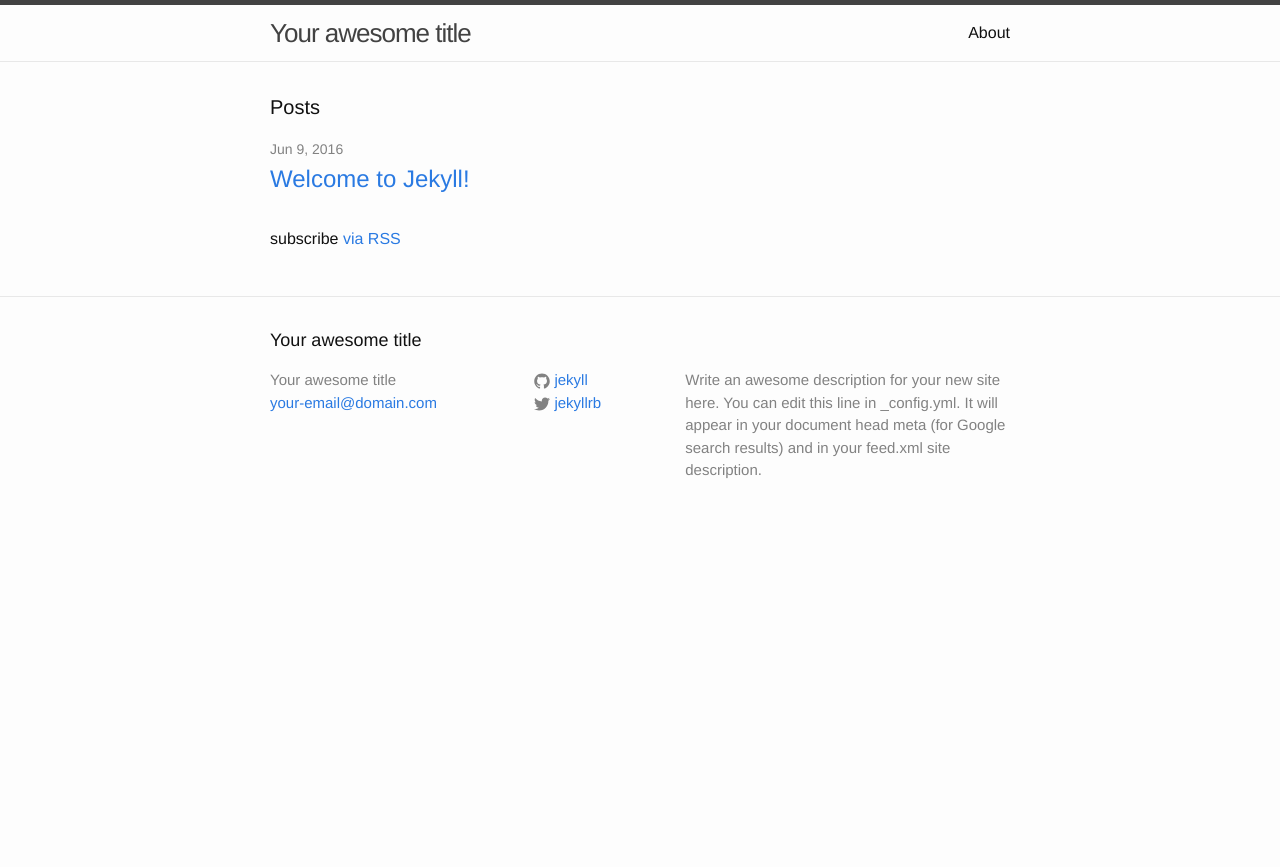
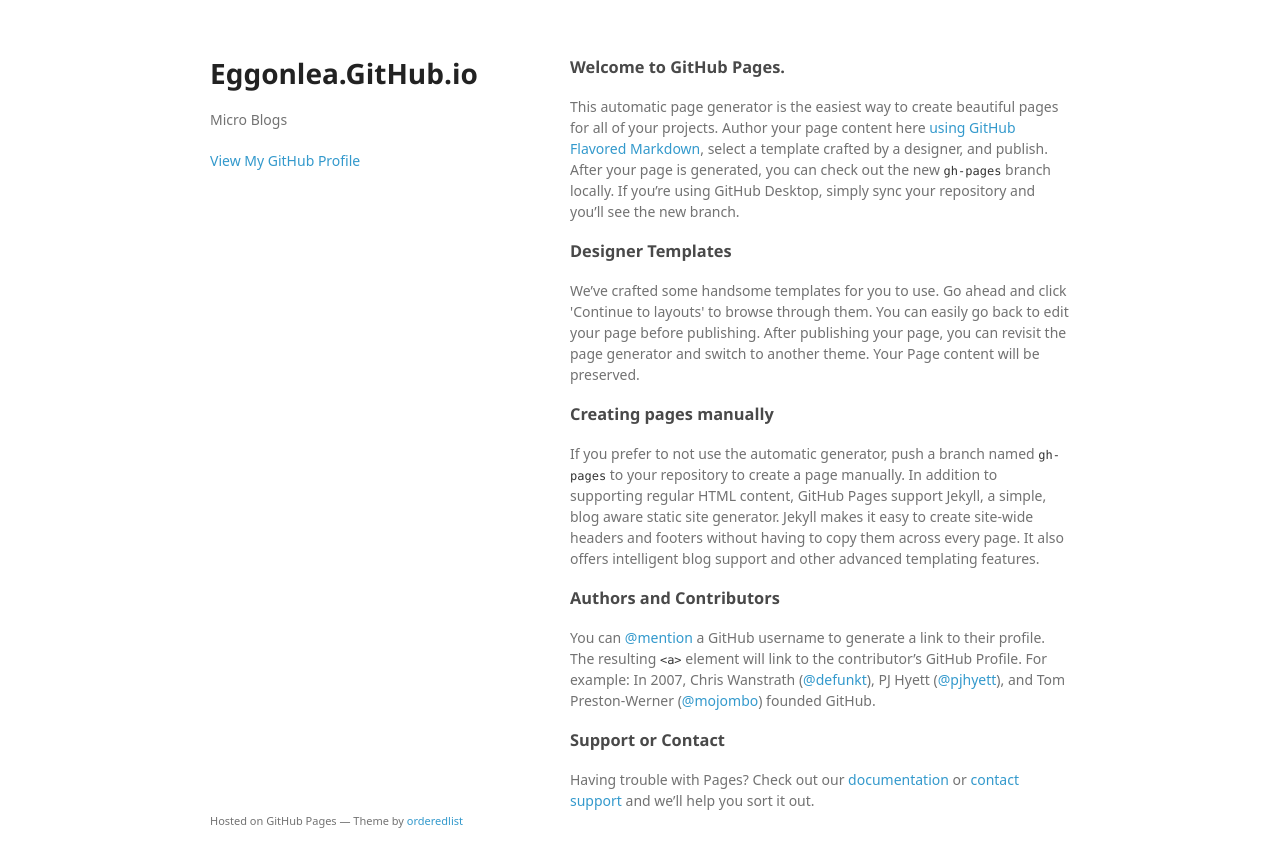
Before and after one commit to eggonlea/eggonlea.github.io, a Jekyll site: the page index.html, which Jekyll copies as it is, in a window 1280 px wide. Shown: the top 867 px of the page. Built offline with Jekyll 4.4.1, drawn with Linux system fonts in a browser that asks for light colours; some web fonts are replaced.

Commit message:
Replace master branch with page content via GitHub

```diff
--- a/index.html
+++ b/index.html
@@ -1,23 +1,58 @@
----
-layout: default
----
+<!doctype html>
+<html>
+  <head>
+    <meta charset="utf-8">
+    <meta http-equiv="X-UA-Compatible" content="chrome=1">
+    <title>Eggonlea.GitHub.io by eggonlea</title>
 
-<div class="home">
+    <link rel="stylesheet" href="stylesheets/styles.css">
+    <link rel="stylesheet" href="stylesheets/github-light.css">
+    <meta name="viewport" content="width=device-width">
+    <!--[if lt IE 9]>
+    <script src="//html5shiv.googlecode.com/svn/trunk/html5.js"></script>
+    <![endif]-->
+  </head>
+  <body>
+    <div class="wrapper">
+      <header>
+        <h1>Eggonlea.GitHub.io</h1>
+        <p>Micro Blogs</p>
 
-  <h1 class="page-heading">Posts</h1>
 
-  <ul class="post-list">
-    {% for post in site.posts %}
-      <li>
-        <span class="post-meta">{{ post.date | date: "%b %-d, %Y" }}</span>
+        <p class="view"><a href="https://github.com/eggonlea">View My GitHub Profile</a></p>
 
-        <h2>
-          <a class="post-link" href="{{ post.url | prepend: site.baseurl }}">{{ post.title }}</a>
-        </h2>
-      </li>
-    {% endfor %}
-  </ul>
+      </header>
+      <section>
+        <h3>
+<a id="welcome-to-github-pages" class="anchor" href="#welcome-to-github-pages" aria-hidden="true"><span aria-hidden="true" class="octicon octicon-link"></span></a>Welcome to GitHub Pages.</h3>
 
-  <p class="rss-subscribe">subscribe <a href="{{ "/feed.xml" | prepend: site.baseurl }}">via RSS</a></p>
+<p>This automatic page generator is the easiest way to create beautiful pages for all of your projects. Author your page content here <a href="https://guides.github.com/features/mastering-markdown/">using GitHub Flavored Markdown</a>, select a template crafted by a designer, and publish. After your page is generated, you can check out the new <code>gh-pages</code> branch locally. If you’re using GitHub Desktop, simply sync your repository and you’ll see the new branch.</p>
 
-</div>
+<h3>
+<a id="designer-templates" class="anchor" href="#designer-templates" aria-hidden="true"><span aria-hidden="true" class="octicon octicon-link"></span></a>Designer Templates</h3>
+
+<p>We’ve crafted some handsome templates for you to use. Go ahead and click 'Continue to layouts' to browse through them. You can easily go back to edit your page before publishing. After publishing your page, you can revisit the page generator and switch to another theme. Your Page content will be preserved.</p>
+
+<h3>
+<a id="creating-pages-manually" class="anchor" href="#creating-pages-manually" aria-hidden="true"><span aria-hidden="true" class="octicon octicon-link"></span></a>Creating pages manually</h3>
+
+<p>If you prefer to not use the automatic generator, push a branch named <code>gh-pages</code> to your repository to create a page manually. In addition to supporting regular HTML content, GitHub Pages support Jekyll, a simple, blog aware static site generator. Jekyll makes it easy to create site-wide headers and footers without having to copy them across every page. It also offers intelligent blog support and other advanced templating features.</p>
+
+<h3>
+<a id="authors-and-contributors" class="anchor" href="#authors-and-contributors" aria-hidden="true"><span aria-hidden="true" class="octicon octicon-link"></span></a>Authors and Contributors</h3>
+
+<p>You can <a href="https://help.github.com/articles/basic-writing-and-formatting-syntax/#mentioning-users-and-teams" class="user-mention">@mention</a> a GitHub username to generate a link to their profile. The resulting <code>&lt;a&gt;</code> element will link to the contributor’s GitHub Profile. For example: In 2007, Chris Wanstrath (<a href="https://github.com/defunkt" class="user-mention">@defunkt</a>), PJ Hyett (<a href="https://github.com/pjhyett" class="user-mention">@pjhyett</a>), and Tom Preston-Werner (<a href="https://github.com/mojombo" class="user-mention">@mojombo</a>) founded GitHub.</p>
+
+<h3>
+<a id="support-or-contact" class="anchor" href="#support-or-contact" aria-hidden="true"><span aria-hidden="true" class="octicon octicon-link"></span></a>Support or Contact</h3>
+
+<p>Having trouble with Pages? Check out our <a href="https://help.github.com/pages">documentation</a> or <a href="https://github.com/contact">contact support</a> and we’ll help you sort it out.</p>
+      </section>
+      <footer>
+        <p><small>Hosted on GitHub Pages &mdash; Theme by <a href="https://github.com/orderedlist">orderedlist</a></small></p>
+      </footer>
+    </div>
+    <script src="javascripts/scale.fix.js"></script>
+
+  </body>
+</html>
--- /dev/null
+++ b/javascripts/scale.fix.js
@@ -0,0 +1,17 @@
+var metas = document.getElementsByTagName('meta');
+var i;
+if (navigator.userAgent.match(/iPhone/i)) {
+  for (i=0; i<metas.length; i++) {
+    if (metas[i].name == "viewport") {
+      metas[i].content = "width=device-width, minimum-scale=1.0, maximum-scale=1.0";
+    }
+  }
+  document.addEventListener("gesturestart", gestureStart, false);
+}
+function gestureStart() {
+  for (i=0; i<metas.length; i++) {
+    if (metas[i].name == "viewport") {
+      metas[i].content = "width=device-width, minimum-scale=0.25, maximum-scale=1.6";
+    }
+  }
+}
--- /dev/null
+++ b/stylesheets/github-light.css
@@ -0,0 +1,123 @@
+/*
+The MIT License (MIT)
+
+Copyright (c) 2015 GitHub, Inc.
+
+Permission is hereby granted, free of charge, to any person obtaining a copy
+of this software and associated documentation files (the "Software"), to deal
+in the Software without restriction, including without limitation the rights
+to use, copy, modify, merge, publish, distribute, sublicense, and/or sell
+copies of the Software, and to permit persons to whom the Software is
+furnished to do so, subject to the following conditions:
+
+The above copyright notice and this permission notice shall be included in all
+copies or substantial portions of the Software.
+
+THE SOFTWARE IS PROVIDED "AS IS", WITHOUT WARRANTY OF ANY KIND, EXPRESS OR
+IMPLIED, INCLUDING BUT NOT LIMITED TO THE WARRANTIES OF MERCHANTABILITY,
+FITNESS FOR A PARTICULAR PURPOSE AND NONINFRINGEMENT. IN NO EVENT SHALL THE
+AUTHORS OR COPYRIGHT HOLDERS BE LIABLE FOR ANY CLAIM, DAMAGES OR OTHER
+LIABILITY, WHETHER IN AN ACTION OF CONTRACT, TORT OR OTHERWISE, ARISING FROM,
+OUT OF OR IN CONNECTION WITH THE SOFTWARE OR THE USE OR OTHER DEALINGS IN THE
+SOFTWARE.
+
+*/
+
+.pl-c /* comment */ {
+  color: #969896;
+}
+
+.pl-c1      /* constant, markup.raw, meta.diff.header, meta.module-reference, meta.property-name, support, support.constant, support.variable, variable.other.constant */,
+.pl-s .pl-v /* string variable */ {
+  color: #0086b3;
+}
+
+.pl-e  /* entity */,
+.pl-en /* entity.name */ {
+  color: #795da3;
+}
+
+.pl-s .pl-s1 /* string source */,
+.pl-smi      /* storage.modifier.import, storage.modifier.package, storage.type.java, variable.other, variable.parameter.function */ {
+  color: #333;
+}
+
+.pl-ent /* entity.name.tag */ {
+  color: #63a35c;
+}
+
+.pl-k /* keyword, storage, storage.type */ {
+  color: #a71d5d;
+}
+
+.pl-pds              /* punctuation.definition.string, string.regexp.character-class */,
+.pl-s                /* string */,
+.pl-s .pl-pse .pl-s1 /* string punctuation.section.embedded source */,
+.pl-sr               /* string.regexp */,
+.pl-sr .pl-cce       /* string.regexp constant.character.escape */,
+.pl-sr .pl-sra       /* string.regexp string.regexp.arbitrary-repitition */,
+.pl-sr .pl-sre       /* string.regexp source.ruby.embedded */ {
+  color: #183691;
+}
+
+.pl-v /* variable */ {
+  color: #ed6a43;
+}
+
+.pl-id /* invalid.deprecated */ {
+  color: #b52a1d;
+}
+
+.pl-ii /* invalid.illegal */ {
+  background-color: #b52a1d;
+  color: #f8f8f8;
+}
+
+.pl-sr .pl-cce /* string.regexp constant.character.escape */ {
+  color: #63a35c;
+  font-weight: bold;
+}
+
+.pl-ml /* markup.list */ {
+  color: #693a17;
+}
+
+.pl-mh        /* markup.heading */,
+.pl-mh .pl-en /* markup.heading entity.name */,
+.pl-ms        /* meta.separator */ {
+  color: #1d3e81;
+  font-weight: bold;
+}
+
+.pl-mq /* markup.quote */ {
+  color: #008080;
+}
+
+.pl-mi /* markup.italic */ {
+  color: #333;
+  font-style: italic;
+}
+
+.pl-mb /* markup.bold */ {
+  color: #333;
+  font-weight: bold;
+}
+
+.pl-md /* markup.deleted, meta.diff.header.from-file */ {
+  background-color: #ffecec;
+  color: #bd2c00;
+}
+
+.pl-mi1 /* markup.inserted, meta.diff.header.to-file */ {
+  background-color: #eaffea;
+  color: #55a532;
+}
+
+.pl-mdr /* meta.diff.range */ {
+  color: #795da3;
+  font-weight: bold;
+}
+
+.pl-mo /* meta.output */ {
+  color: #1d3e81;
+}
--- /dev/null
+++ b/stylesheets/styles.css
@@ -0,0 +1,324 @@
+@font-face {
+  font-family: 'Noto Sans';
+  font-weight: 400;
+  font-style: normal;
+  src: url('../fonts/Noto-Sans-regular/Noto-Sans-regular.eot');
+  src: url('../fonts/Noto-Sans-regular/Noto-Sans-regular.eot?#iefix') format('embedded-opentype'),
+       local('Noto Sans'),
+       local('Noto-Sans-regular'),
+       url('../fonts/Noto-Sans-regular/Noto-Sans-regular.woff2') format('woff2'),
+       url('../fonts/Noto-Sans-regular/Noto-Sans-regular.woff') format('woff'),
+       url('../fonts/Noto-Sans-regular/Noto-Sans-regular.ttf') format('truetype'),
+       url('../fonts/Noto-Sans-regular/Noto-Sans-regular.svg#NotoSans') format('svg');
+}
+
+@font-face {
+  font-family: 'Noto Sans';
+  font-weight: 700;
+  font-style: normal;
+  src: url('../fonts/Noto-Sans-700/Noto-Sans-700.eot');
+  src: url('../fonts/Noto-Sans-700/Noto-Sans-700.eot?#iefix') format('embedded-opentype'),
+       local('Noto Sans Bold'),
+       local('Noto-Sans-700'),
+       url('../fonts/Noto-Sans-700/Noto-Sans-700.woff2') format('woff2'),
+       url('../fonts/Noto-Sans-700/Noto-Sans-700.woff') format('woff'),
+       url('../fonts/Noto-Sans-700/Noto-Sans-700.ttf') format('truetype'),
+       url('../fonts/Noto-Sans-700/Noto-Sans-700.svg#NotoSans') format('svg');
+}
+
+@font-face {
+  font-family: 'Noto Sans';
+  font-weight: 400;
+  font-style: italic;
+  src: url('../fonts/Noto-Sans-italic/Noto-Sans-italic.eot');
+  src: url('../fonts/Noto-Sans-italic/Noto-Sans-italic.eot?#iefix') format('embedded-opentype'),
+       local('Noto Sans Italic'),
+       local('Noto-Sans-italic'),
+       url('../fonts/Noto-Sans-italic/Noto-Sans-italic.woff2') format('woff2'),
+       url('../fonts/Noto-Sans-italic/Noto-Sans-italic.woff') format('woff'),
+       url('../fonts/Noto-Sans-italic/Noto-Sans-italic.ttf') format('truetype'),
+       url('../fonts/Noto-Sans-italic/Noto-Sans-italic.svg#NotoSans') format('svg');
+}
+
+@font-face {
+  font-family: 'Noto Sans';
+  font-weight: 700;
+  font-style: italic;
+  src: url('../fonts/Noto-Sans-700italic/Noto-Sans-700italic.eot');
+  src: url('../fonts/Noto-Sans-700italic/Noto-Sans-700italic.eot?#iefix') format('embedded-opentype'),
+       local('Noto Sans Bold Italic'),
+       local('Noto-Sans-700italic'),
+       url('../fonts/Noto-Sans-700italic/Noto-Sans-700italic.woff2') format('woff2'),
+       url('../fonts/Noto-Sans-700italic/Noto-Sans-700italic.woff') format('woff'),
+       url('../fonts/Noto-Sans-700italic/Noto-Sans-700italic.ttf') format('truetype'),
+       url('../fonts/Noto-Sans-700italic/Noto-Sans-700italic.svg#NotoSans') format('svg');
+}
+
+body {
+  background-color: #fff;
+  padding:50px;
+  font: 14px/1.5 "Noto Sans", "Helvetica Neue", Helvetica, Arial, sans-serif;
+  color:#727272;
+  font-weight:400;
+}
+
+h1, h2, h3, h4, h5, h6 {
+  color:#222;
+  margin:0 0 20px;
+}
+
+p, ul, ol, table, pre, dl {
+  margin:0 0 20px;
+}
+
+h1, h2, h3 {
+  line-height:1.1;
+}
+
+h1 {
+  font-size:28px;
+}
+
+h2 {
+  color:#393939;
+}
+
+h3, h4, h5, h6 {
+  color:#494949;
+}
+
+a {
+  color:#39c;
+  text-decoration:none;
+}
+
+a:hover {
+  color:#069;
+}
+
+a small {
+  font-size:11px;
+  color:#777;
+  margin-top:-0.3em;
+  display:block;
+}
+
+a:hover small {
+  color:#777;
+}
+
+.wrapper {
+  width:860px;
+  margin:0 auto;
+}
+
+blockquote {
+  border-left:1px solid #e5e5e5;
+  margin:0;
+  padding:0 0 0 20px;
+  font-style:italic;
+}
+
+code, pre {
+  font-family:Monaco, Bitstream Vera Sans Mono, Lucida Console, Terminal, Consolas, Liberation Mono, DejaVu Sans Mono, Courier New, monospace;
+  color:#333;
+  font-size:12px;
+}
+
+pre {
+  padding:8px 15px;
+  background: #f8f8f8;
+  border-radius:5px;
+  border:1px solid #e5e5e5;
+  overflow-x: auto;
+}
+
+table {
+  width:100%;
+  border-collapse:collapse;
+}
+
+th, td {
+  text-align:left;
+  padding:5px 10px;
+  border-bottom:1px solid #e5e5e5;
+}
+
+dt {
+  color:#444;
+  font-weight:700;
+}
+
+th {
+  color:#444;
+}
+
+img {
+  max-width:100%;
+}
+
+header {
+  width:270px;
+  float:left;
+  position:fixed;
+  -webkit-font-smoothing:subpixel-antialiased;
+}
+
+header ul {
+  list-style:none;
+  height:40px;
+  padding:0;
+  background: #f4f4f4;
+  border-radius:5px;
+  border:1px solid #e0e0e0;
+  width:270px;
+}
+
+header li {
+  width:89px;
+  float:left;
+  border-right:1px solid #e0e0e0;
+  height:40px;
+}
+
+header li:first-child a {
+  border-radius:5px 0 0 5px;
+}
+
+header li:last-child a {
+  border-radius:0 5px 5px 0;
+}
+
+header ul a {
+  line-height:1;
+  font-size:11px;
+  color:#999;
+  display:block;
+  text-align:center;
+  padding-top:6px;
+  height:34px;
+}
+
+header ul a:hover {
+  color:#999;
+}
+
+header ul a:active {
+  background-color:#f0f0f0;
+}
+
+strong {
+  color:#222;
+  font-weight:700;
+}
+
+header ul li + li + li {
+  border-right:none;
+  width:89px;
+}
+
+header ul a strong {
+  font-size:14px;
+  display:block;
+  color:#222;
+}
+
+section {
+  width:500px;
+  float:right;
+  padding-bottom:50px;
+}
+
+small {
+  font-size:11px;
+}
+
+hr {
+  border:0;
+  background:#e5e5e5;
+  height:1px;
+  margin:0 0 20px;
+}
+
+footer {
+  width:270px;
+  float:left;
+  position:fixed;
+  bottom:50px;
+  -webkit-font-smoothing:subpixel-antialiased;
+}
+
+@media print, screen and (max-width: 960px) {
+
+  div.wrapper {
+    width:auto;
+    margin:0;
+  }
+
+  header, section, footer {
+    float:none;
+    position:static;
+    width:auto;
+  }
+
+  header {
+    padding-right:320px;
+  }
+
+  section {
+    border:1px solid #e5e5e5;
+    border-width:1px 0;
+    padding:20px 0;
+    margin:0 0 20px;
+  }
+
+  header a small {
+    display:inline;
+  }
+
+  header ul {
+    position:absolute;
+    right:50px;
+    top:52px;
+  }
+}
+
+@media print, screen and (max-width: 720px) {
+  body {
+    word-wrap:break-word;
+  }
+
+  header {
+    padding:0;
+  }
+
+  header ul, header p.view {
+    position:static;
+  }
+
+  pre, code {
+    word-wrap:normal;
+  }
+}
+
+@media print, screen and (max-width: 480px) {
+  body {
+    padding:15px;
+  }
+
+  header ul {
+    width:99%;
+  }
+
+  header li, header ul li + li + li {
+    width:33%;
+  }
+}
+
+@media print {
+  body {
+    padding:0.4in;
+    font-size:12pt;
+    color:#444;
+  }
+}
```
Also changed, not shown: params.json (added, +6 -0 lines).
